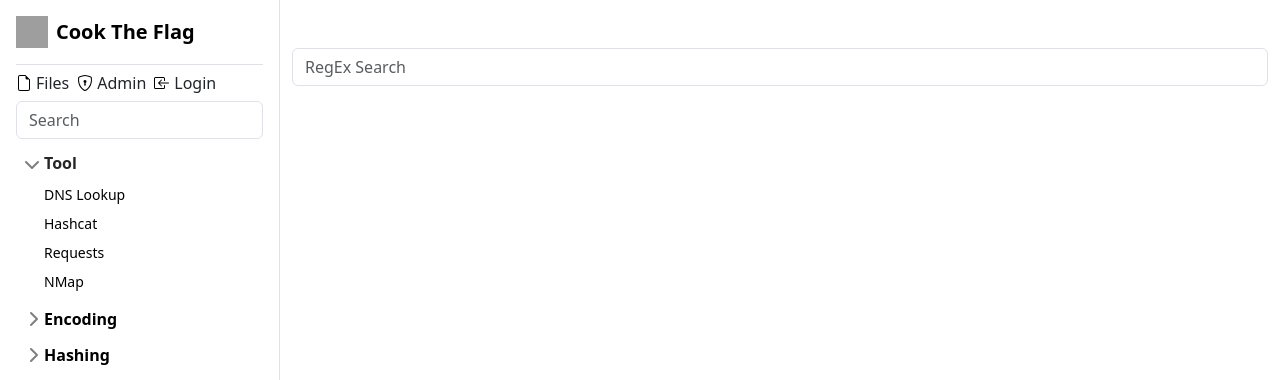
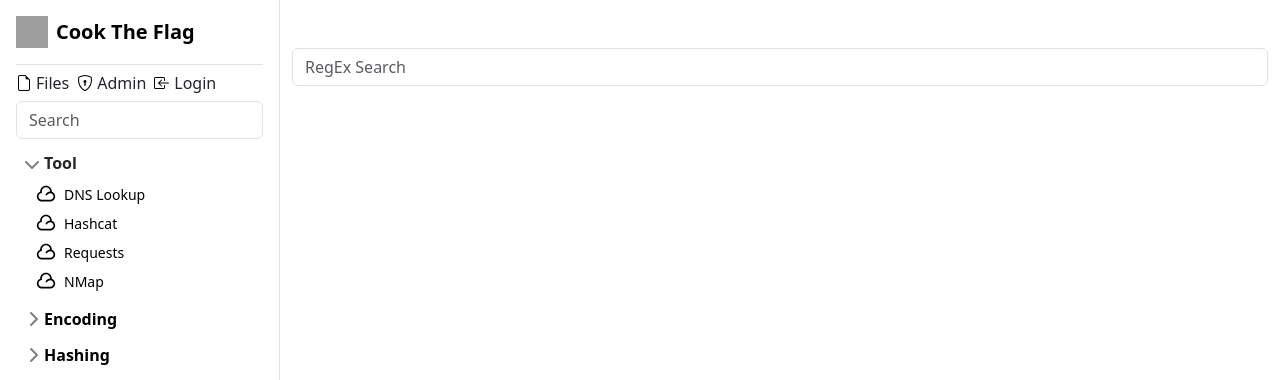
Before and after one commit to zalo-alex/CookTheFlag, a Flask app: page / in a window 1280 px wide, after a click on "Tool". Shown: the top 380 px of the page. Run offline with Flask 3, Linux system fonts and the light colour scheme; parts of the project's set-up code (start-up, migrations or seed data) failed here and were passed over; some libraries are stand-ins or nearby versions; grey boxes are pictures that could not be loaded.

Commit message:
Add icons to nav links

```diff
--- a/static/style.css
+++ b/static/style.css
@@ -40,6 +40,9 @@ html {
 .btn-toggle-nav a {
     padding: .1875rem .5rem;
     margin-top: .125rem;
+}
+
+.btn-toggle-nav img {
     margin-left: 1.25rem;
 }
 
--- a/templates/base.html
+++ b/templates/base.html
@@ -47,7 +47,12 @@
                     <div class="collapse {{ 'show' if is_category else '' }}" id="{{ category }}-collapse">
                         <ul class="btn-toggle-nav list-unstyled fw-normal pb-1 small">
                             {% for module in categories[category] %}
-                                <li>
+                                <li class="d-flex align-items-center">
+                                    {% if modules[module].script %}
+                                        <img src="/static/assets/icons/device.svg" height="20px" width="20px">
+                                    {% else %}
+                                        <img src="/static/assets/icons/cloud.svg" height="20px" width="20px">
+                                    {% endif %}
                                     <a href="/module/{{ module }}"
                                         class="link-body-emphasis d-inline-flex text-decoration-none rounded"> {{ modules[module].name }} </a>
                                 </li>
```
Also changed, not shown: static/assets/icons/cloud.svg (added), static/assets/icons/device.svg (added).
